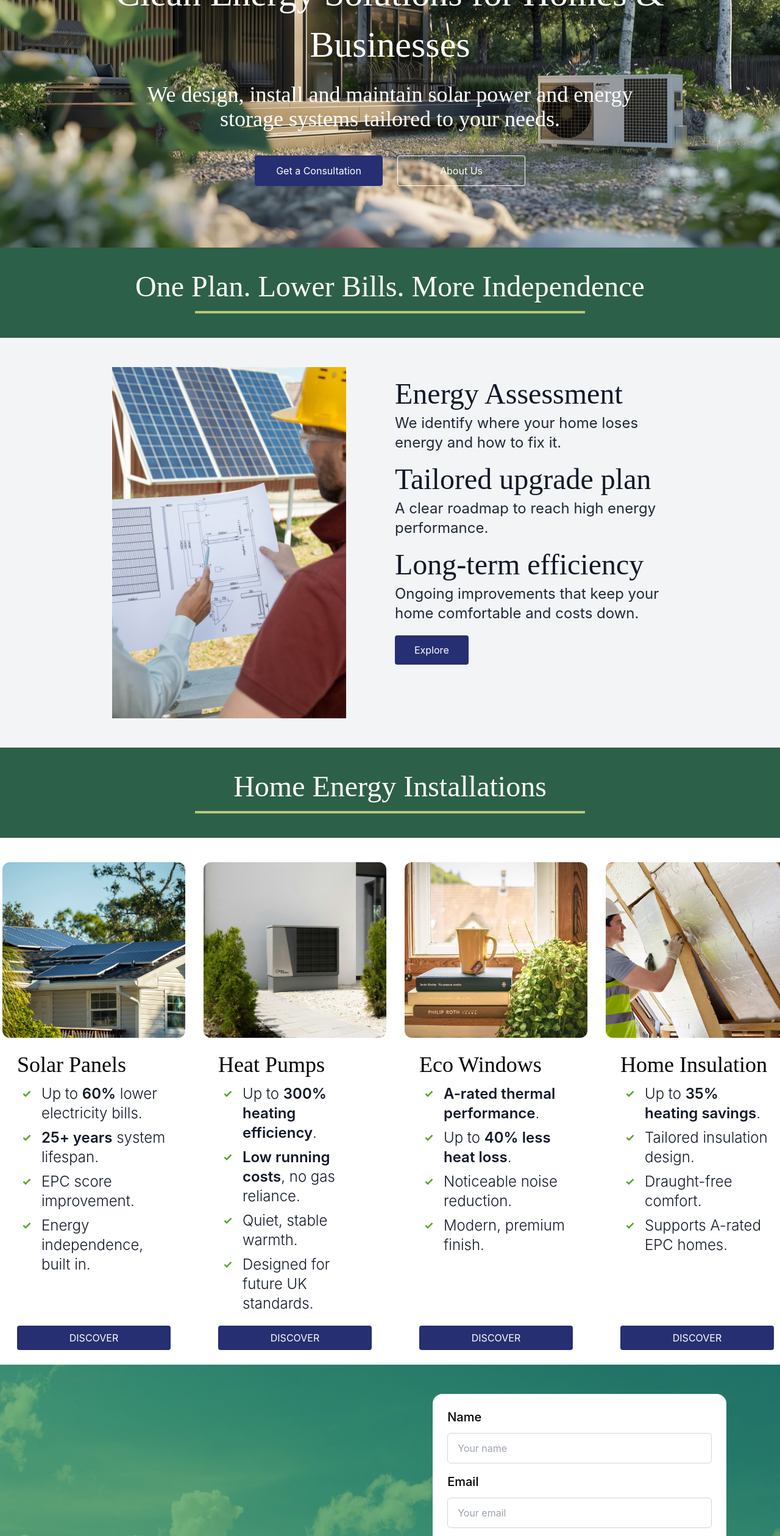
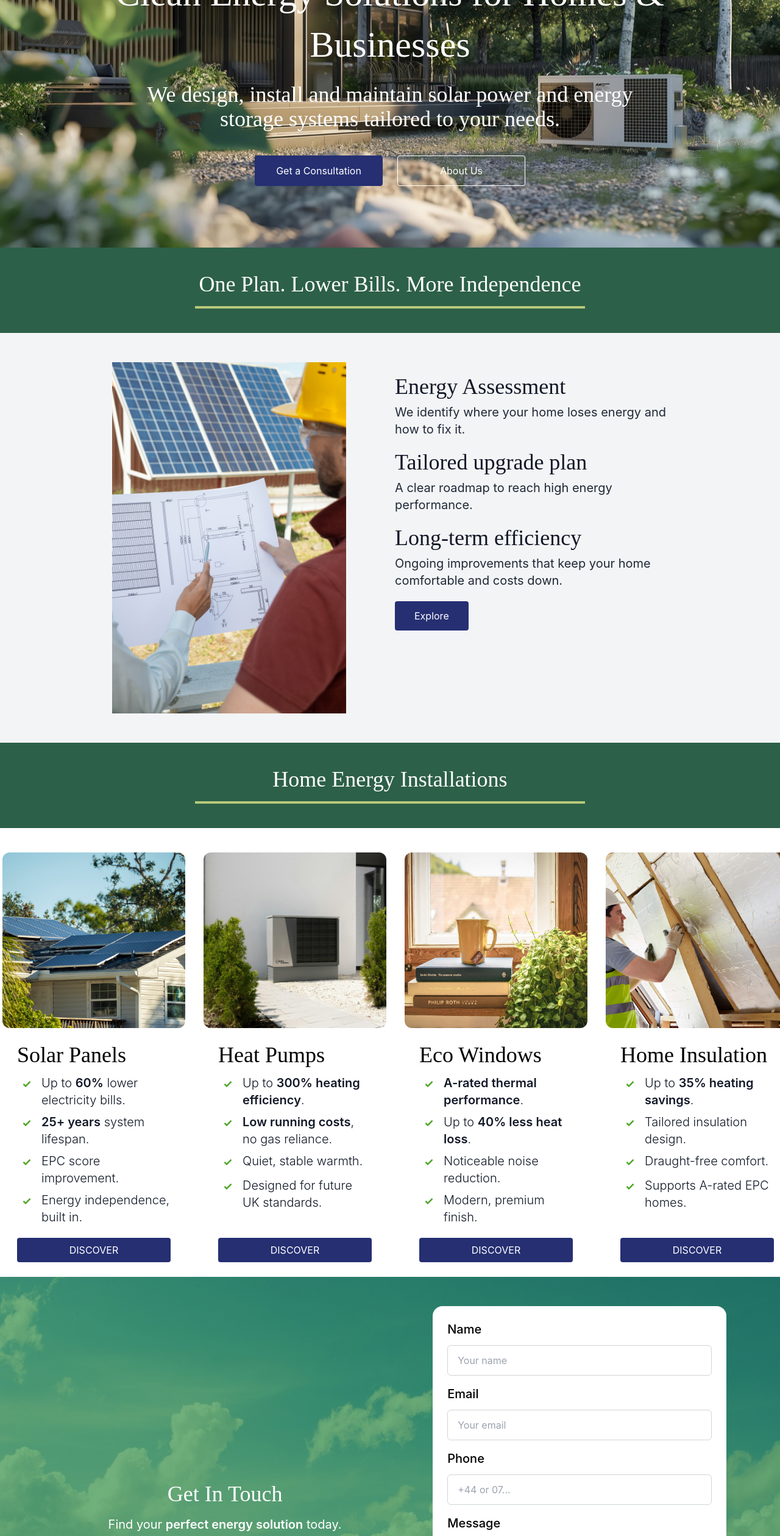
Before and after one commit to vladmytko/AltenergyLife, a React (Vite) app: page / in a window 1280 px wide. Shown: the part 234-2753 px from the top of the page at 61% size. Built offline with nearby package versions, Linux system fonts and the light colour scheme; no server answers.

Commit message:
Fixing fonts on main page for mobile and desktop screens

```diff
--- a/src/components/MainPage/Contact.jsx
+++ b/src/components/MainPage/Contact.jsx
@@ -63,11 +63,11 @@ const Contact = () => {
         <div className="flex flex-col lg:flex-row gap-10 mx-auto max-w-xl lg:max-w-none lg:w-full ">
           {/* LEFT TEXT */}
           <div className="lg:w-7/12 flex flex-col text-center justify-center text-white mr-5">
-            <h1 className="text-4xl sm:text-5xl font-meidum mb-4">
+            <h1 className="text-3xl sm:text-4xl font-meidum mb-4">
               Get In Touch{" "}
             </h1>
 
-            <div className="text-xl sm:text-2xl mb-2">
+            <div className="text-base sm:text-xl mb-2">
               <p className="mb-2">Find your <span className="font-semibold">perfect energy solution</span> today.</p>
 
               <p className="mb-2"> <span className="font-semibold">Free quote, no hassle</span> — fill the form or call us.</p>
--- a/src/components/MainPage/InstallationServices.jsx
+++ b/src/components/MainPage/InstallationServices.jsx
@@ -12,7 +12,7 @@ const Services = () => {
         style={{ backgroundColor: "#2d6048" }}
         className="flex flex-col justify-center items-center text-center pt-5 pb-5 sm:pt-10 sm:pb-10 mb-10 "
       >
-        <h2 className="text-white text-2xl sm:text-3xl md:text-5xl font-medium">
+        <h2 className="text-white text-2xl sm:text-3xl md:text-4xl font-medium">
           Home Energy Installations
         </h2>
         <div
@@ -39,8 +39,8 @@ const Services = () => {
 
               {/* text content */}
               <div className="p-6 flex flex-col flex-1 ">
-                <h3 className="text-4xl sm:text-4xl font-medium mb-3">{item.title}</h3>
-                <div className="text-gray-900 text-xl sm:text-2xl mb-5 space-y-2 font-light">
+                <h3 className="text-2xl sm:text-4xl font-medium mb-3">{item.title}</h3>
+                <div className="text-gray-900 text-lg sm:text-xl mb-5 space-y-2 font-light">
                   {(Array.isArray(item.description)
                     ? item.description
                     : String(item.description)
--- a/src/components/MainPage/StrategyIntro.jsx
+++ b/src/components/MainPage/StrategyIntro.jsx
@@ -11,7 +11,7 @@ const Service1 = () => {
         style={{ backgroundColor: "#2d6048" }}
         className="flex flex-col justify-center items-center text-center pt-5 pb-5 sm:pt-10 sm:pb-10"
       >
-        <h2 className="text-white text-2xl sm:text-3xl md:text-5xl font-medium">
+        <h2 className="text-white text-2xl sm:text-3xl md:text-4xl font-medium">
           One Plan. Lower Bills. More Independence
         </h2>
         <div
@@ -51,10 +51,10 @@ const Service1 = () => {
               },
             ].map((item) => (
               <div key={item.title} className="w-full max-w-md mt-5">
-                <h3 className="text-4xl md:text-5xl font-medium">
+                <h3 className="text-3xl md:text-4xl font-medium">
                   {item.title}
                 </h3>
-                <p className="text-xl md:text-2xl mt-2 font text-gray-800">
+                <p className="text-lg md:text-xl mt-2 font text-gray-800">
                   {item.desc}
                 </p>
               </div>
```
